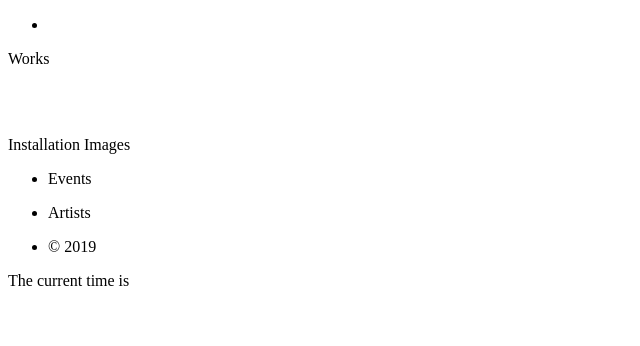
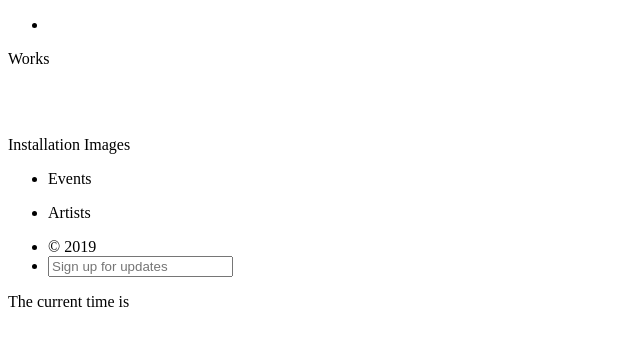
Before and after one commit to eli8527/friends-indeed, a PHP site: the page made by site/templates/exhibition.php in a window 1280 px wide. Shown: the top 346 px of the page, without its empty margins (0-640 px from the left). Run offline with PHP 8.4, Linux system fonts and the light colour scheme; the template is opened without the code that fills it, so the values that code supplies are empty.

Commit message:
add sign up form

```diff
--- a/site/snippets/footer.php
+++ b/site/snippets/footer.php
@@ -16,6 +16,23 @@
           <li class="nav__item"><a class="nav__item__link" href="<?= $social->url() ?>"><?= $social->platform() ?></a></li>
         <?php endforeach ?>
       <?php endif; ?>
+      <li class="nav__item">
+        <form action="https://art.us4.list-manage.com/subscribe/post?u=3e0d4ce886f122a5bd36bb0cf&amp;id=186cccf9d9" method="post" id="mc-embedded-subscribe-form" name="mc-embedded-subscribe-form" class="validate" target="_blank" novalidate>
+            <div id="mc_embed_signup_scroll">
+
+        <div class="mc-field-group">
+        	<label for="mce-EMAIL"></label>
+        	<input type="email" placeholder="Sign up for updates" value="" name="EMAIL" class="required email" id="mce-EMAIL">
+        </div>
+        	<div id="mce-responses" class="clear">
+        		<div class="response" id="mce-error-response" style="display:none"></div>
+        		<div class="response" id="mce-success-response" style="display:none"></div>
+        	</div>
+            <div style="position: absolute; left: -5000px;" aria-hidden="true"><input type="text" name="b_3e0d4ce886f122a5bd36bb0cf_186cccf9d9" tabindex="-1" value=""></div>
+            <div class="clear"><input type="submit" value="Subscribe" name="subscribe" id="mc-embedded-subscribe" class="button" style="display: none;"></div>
+            </div>
+        </form>
+      </li>
     </ul>
 
     <div class="current-time">
```
Also changed, not shown: assets/css/index.css (+12 -0 lines).
